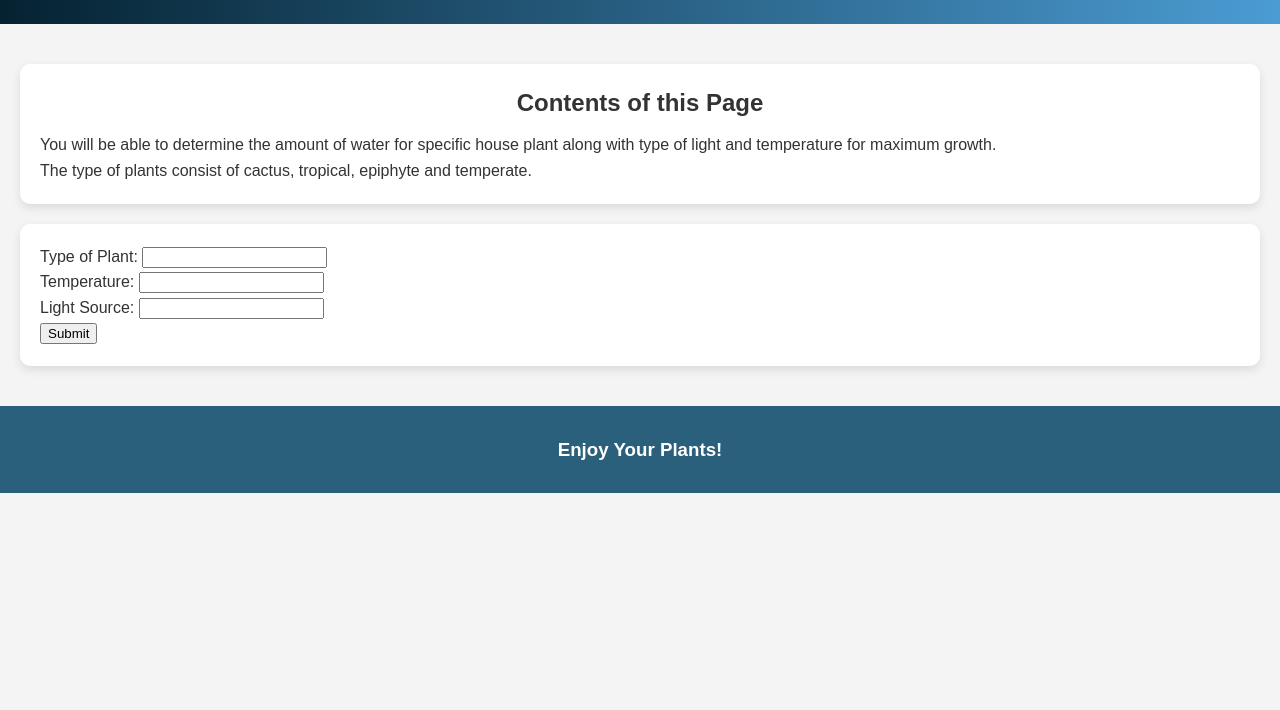
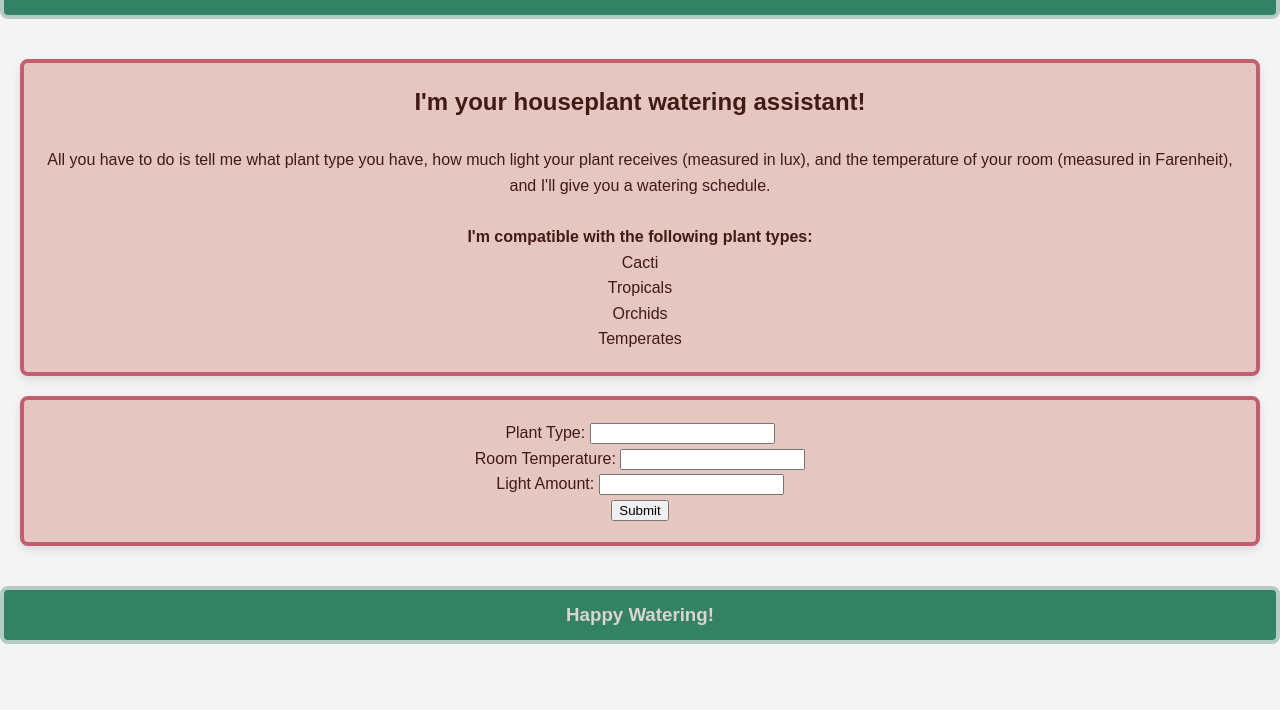
Before and after one commit to Osgravy/Project-1-Plants, a plain HTML site: page Project/framework.html in a window 1280 px wide. Shown: the part 90-800 px from the top of the page. Drawn offline with Linux system fonts and the light colour scheme; a script that the page names is missing.

Commit message:
color change

```diff
--- a/Project/framework.css
+++ b/Project/framework.css
@@ -1,15 +1,20 @@
 :root {
+    /* Color Variables */
+
     --textDark: #421a14;
     --textLight: #DBD5D0;
-    --titleBackground: #b4ccc5;
-    --titleBorder: #338265;
-    --mainBackground: #c25e6d;
-    --mainBorder: #e6c6c1;
+    --titleBackground: #338265;
+    --titleBorder: #b4ccc5;
+    --mainBackground: #e6c6c1;
+    --mainBorder: #c25e6d;
     --formBackground: #1bad85;
-    --forBorder: #bae8d7;
+    --formBorder: #bae8d7;
+
+    /* Formatting Variables */
+    --borderRadius: .5rem;
 }
 
-body, h1, h2, p, ul {
+body, h1, h2, h3, p, ul {
     margin: 0;
     padding: 0;
     list-style: none;
@@ -25,76 +30,59 @@ body {
 
 
 header {
-    background: linear-gradient(90deg, #052231, #4b9cd3);
-    color: white;
+    font-family: 'Helvetica';
+    background: var(--titleBackground);
+    border: .3rem solid var(--titleBorder);
+    color: var(--textLight);
     padding: 20px 0;
     text-align: center;
+    border-radius: var(--borderRadius);
 }
-
-nav ul {
-    display: flex;
-    justify-content: center;
-    margin-top: 10px;
-}
-
-nav ul li {
-    margin: 0 15px;
-}
-
-nav ul li a {
-    color: white;
-    text-decoration: none;
-    padding: 10px 15px;
-    border-radius: 5px;
-    transition: background 0.3s ease;
-}
-
-nav ul li a:hover {
-    background: rgba(255, 255, 255, 0.2);
-}
-
 
 main {
     padding: 20px;
 }
 
 section {
-    background: #ffffff;
     margin: 20px 0;
     padding: 20px;
-    border-radius: 10px;
+    border-radius: var(--borderRadius);
     box-shadow: 0 4px 10px rgba(0, 0, 0, 0.1);
     transition: transform 0.3s ease;
+    text-align: center;
 }
+
+
 
 section:hover {
     transform: scale(1.02);
 }
 
 
-h1, h2 {
+h1 {
     text-align: center;
     margin-bottom: 10px;
 }
 
-h1 {
-    font-size: 2.5em;
+h2 {
+    text-align: center;
 }
 
-
 footer {
+    border: .3rem solid var(--titleBorder);
     text-align: center;
     padding: 10px 0;
-    background: #2a607c;
-    color: white;
+    background: var(--titleBackground);
+    color: var(--textLight);
+    border-radius: var(--borderRadius);
 }
 
-@media (max-width: 768px) {
-    nav ul {
-        flex-direction: column;
-    }
+.contentMain {
+    background: var(--mainBackground);
+    border: .3rem solid var(--mainBorder);
+    color: var(--textDark);
+}
 
-    nav ul li {
-        margin: 10px 0;
-    }
+.boldText{
+    font-weight: bold;
 }
--- a/Project/framework.html
+++ b/Project/framework.html
@@ -4,36 +4,46 @@
     <meta charset="UTF-8">
     <meta name="viewport" content="width=device-width, initial-scale=1.0">
     <link rel="stylesheet" href = "framework.css">
-    <title>Project 1</title>
+    <title>Personal Watering Assistant</title>
 </head>
 <body>
     <header>
-        <h1>Taking Care of House Plants</h1>
+        <h1>Hello Friend!</h1>
 
     </header>
 
     <main>
-        <section id="about">
-            <h2>Contents of this Page</h2>
-            <p>You will be able to determine the amount of water for specific house plant along with type of light and temperature for maximum growth.</p>
-            <p>The type of plants consist of cactus, tropical, epiphyte and temperate.</p>
+        <section class = "contentMain">
+            <h2>I'm your houseplant watering assistant!</h2>
+            <br>
+            <p>All you have to do is tell me what plant type you have,
+                how much light your plant receives (measured in lux),
+                 and the temperature of your room (measured in Farenheit),
+                and I'll give you a watering schedule.</p>
+            <br>
+            <p class = "boldText" >I'm compatible with the following plant types:</p>
+            <ul>
+                <li>Cacti</li>
+                <li>Tropicals</li>
+                <li>Orchids</li>
+                <li>Temperates</li>
+            </ul>
         </section>
 
-        </section>
-        <section>
+        <section class = "contentMain">
             <form action="process_form.php" method="post">
 
-                <label for="Plant">Type of Plant:</label>
+                <label for="plant">Plant Type:</label>
 
-                <input type="text" id="name" name="plant"><br>
+                <input name="plant"><br>
 
-                <label for="temperature">Temperature:</label>
+                <label for="temperature">Room Temperature:</label>
 
-                <input type="text" id="temp" name="temperature"><br>
+                <input name="temperature"><br>
 
-                <label for="light source">Light Source:</label>
+                <label for="light source">Light Amount:</label>
 
-                <input type="text" id="light" name="light source"><br>
+                <input name="light amount"><br>
 
                 <input type="submit" value="Submit">
 
@@ -42,7 +52,7 @@
     </main>
 
     <footer>
-        <h3> Enjoy Your Plants!</h3>
+        <h3>Happy Watering!</h3>
     </footer>
 
     <script src="script.js"></script>
```
